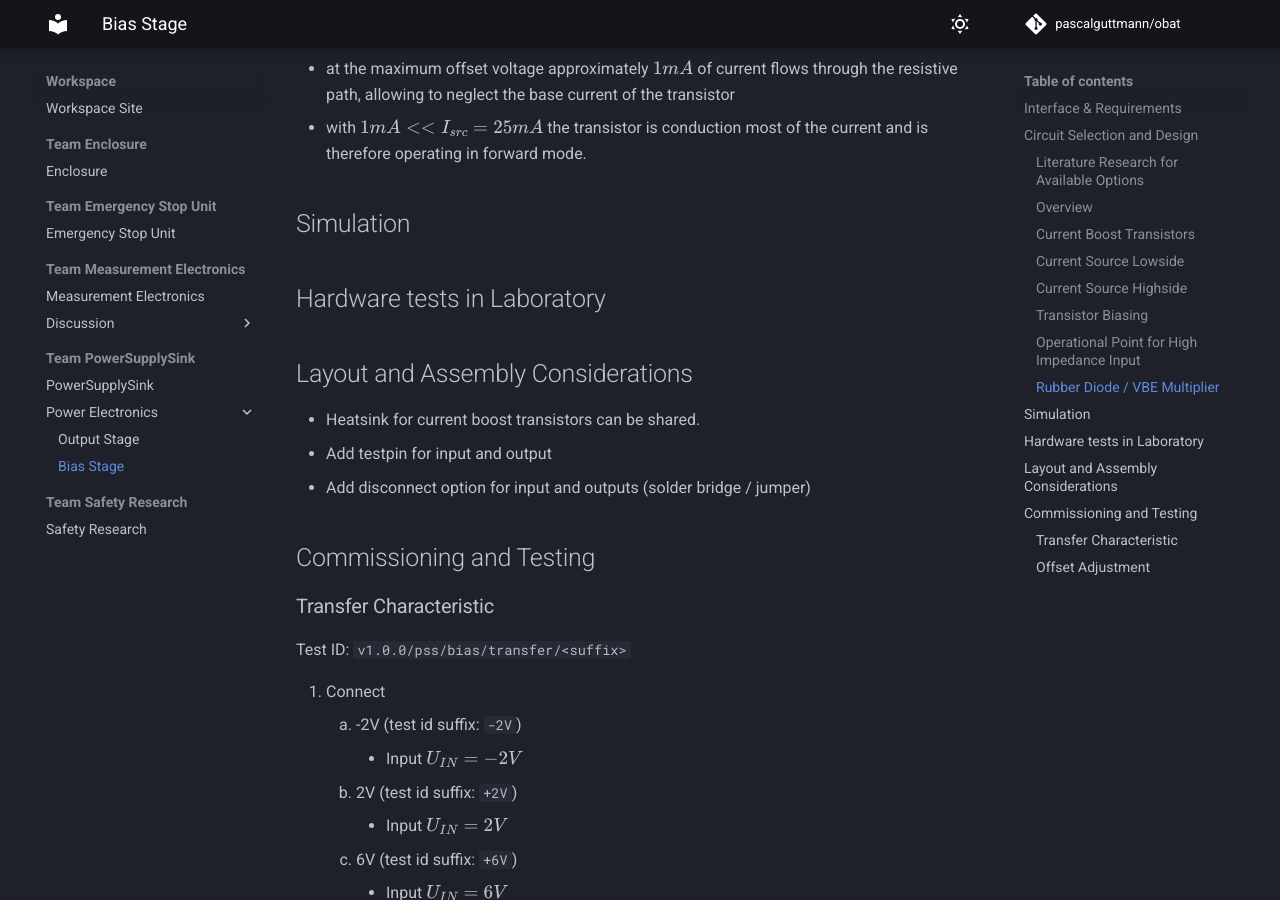
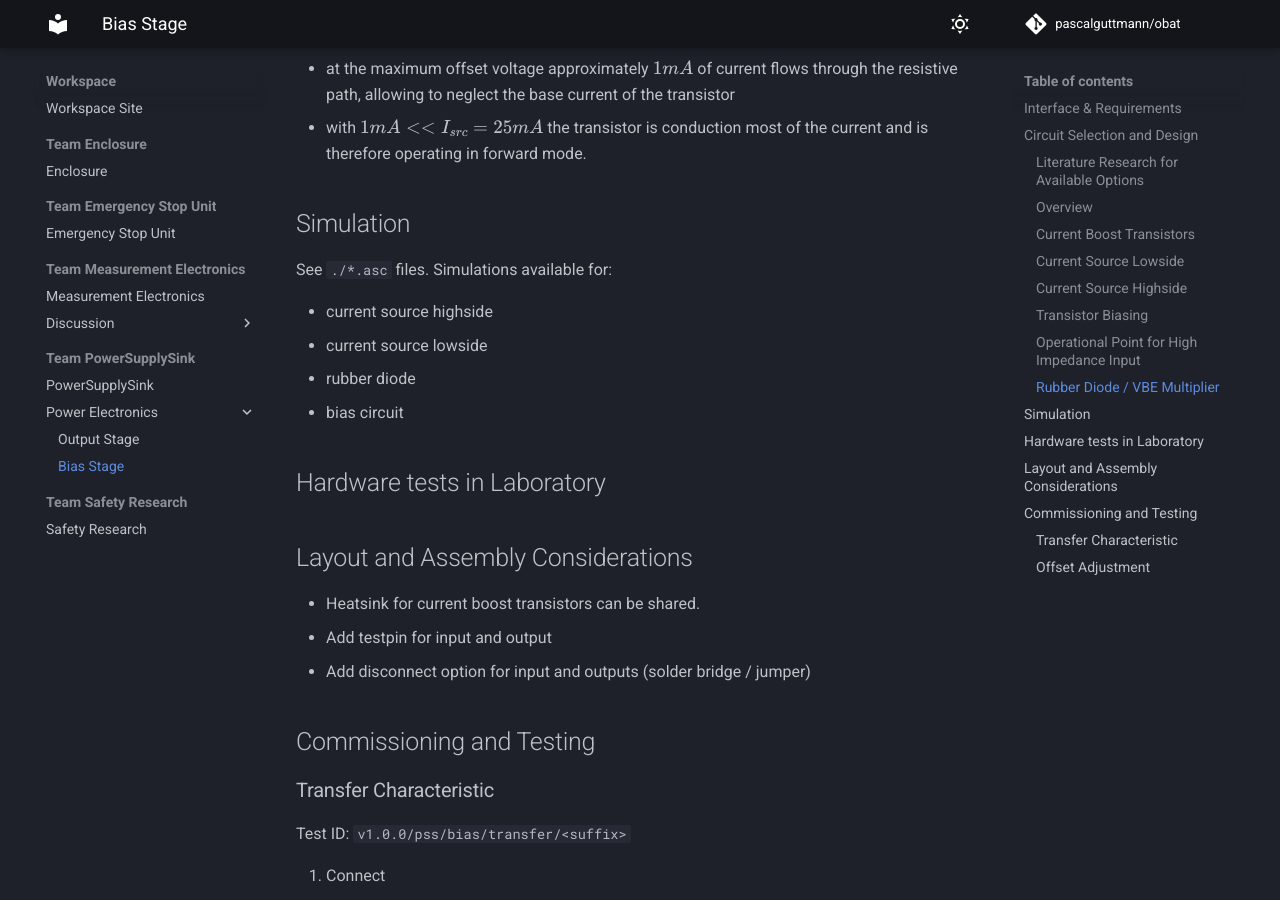
Before and after one commit to pascalguttmann/obat, an MkDocs documentation site: the page built from docs/workspace/pss/bias/bias.md, in a window 1280 px wide and 900 px high, scrolled down 5208 px. Built offline with MkDocs 1.6.1 and Material for MkDocs 9.7.7, drawn with Linux system fonts in a browser that asks for light colours; comment, search, counter and statistics services are not loaded.

Commit message:
add pss/bias simulation

```diff
--- a/docs/workspace/pss/bias/bias.md
+++ b/docs/workspace/pss/bias/bias.md
@@ -154,6 +154,13 @@ $$ R_2 \approx 680 \Omega $$
 Simulation
 ----------
 
+See `./*.asc` files. Simulations available for:
+
+- current source highside
+- current source lowside
+- rubber diode
+- bias circuit
+
 Hardware tests in Laboratory
 ----------------------------
 
```
